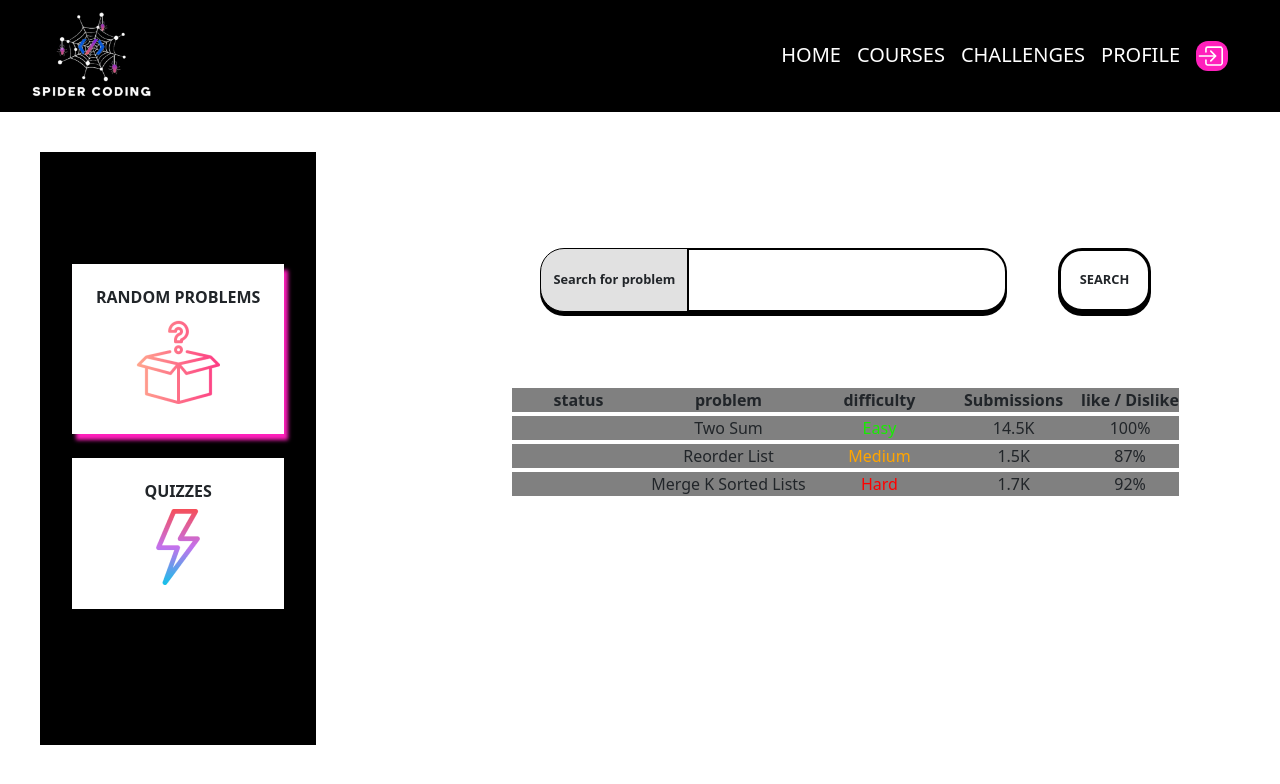
After one commit to hassanmok/final_project_edu, a Django app: page /challenges in a window 1280 px wide. The commit adds this page. Shown: the top 784 px of the page. Run offline with Django 5.2, Linux system fonts and the light colour scheme; some libraries are stand-ins or nearby versions.

Commit message:
hassan edit

```diff
--- /dev/null
+++ b/project/edu_app/templates/challenges.html
@@ -0,0 +1,162 @@
+{% load static %}
+<!DOCTYPE html>
+<html lang="en">
+<head>
+    <meta charset="UTF-8">
+    <meta name="viewport" content="width=device-width, initial-scale=1.0">
+    <link href="{% static 'style.css' %}" rel="stylesheet">
+    <link href="https://cdn.jsdelivr.net/npm/bootstrap@5.3.3/dist/css/bootstrap.min.css" rel="stylesheet" integrity="sha384-QWTKZyjpPEjISv5WaRU9OFeRpok6YctnYmDr5pNlyT2bRjXh0JMhjY6hW+ALEwIH" crossorigin="anonymous">
+    <link rel="stylesheet" href="https://cdnjs.cloudflare.com/ajax/libs/bootstrap-icons/1.10.5/font/bootstrap-icons.min.css">
+
+    <script src="https://cdn.tailwindcss.com"></script>
+    <script src="https://code.jquery.com/jquery-3.5.1.min.js"></script>
+    <script src="https://stackpath.bootstrapcdn.com/bootstrap/4.5.2/js/bootstrap.min.js"></script>
+    <script src="https://unpkg.com/typed.js@2.1.0/dist/typed.umd.js"></script>
+    <title>challenges</title>
+    <link rel="icon" type="image/png" sizes="512x512" href="{% static 'images/spider_logo2.png' %}">
+</head>
+<body>
+    <div id="upper_bar" class="bg-black p-8 flex justify-between items-center p-0">
+        <div id="left_bar" class="ml-8 my-2">
+          <a href="#">
+            <img class="h-24" src="{% static 'images/spider_logo2.png' %}" alt="logo_spider">
+          </a>
+        </div>
+        <div id="right_bar" class="flex space-x-4 mr-12 text-xl">
+            <a href="{% url 'index' %}">HOME</a>
+            <a href="{% url 'courses' %}">COURSES</a>
+            <a href="#">CHALLENGES</a>
+            <a href="#">PROFILE</a>
+            <a href="#" class="pr-1">
+            <svg id="logout" xmlns="http://www.w3.org/2000/svg" class="rounded-xl py-0.5 pr-1" width="32" height="30" fill="currentColor" class="bi bi-box-arrow-in-right" viewBox="0 0 16 16">
+                <path fill-rule="evenodd" d="M6 3.5a.5.5 0 0 1 .5-.5h8a.5.5 0 0 1 .5.5v9a.5.5 0 0 1-.5.5h-8a.5.5 0 0 1-.5-.5v-2a.5.5 0 0 0-1 0v2A1.5 1.5 0 0 0 6.5 14h8a1.5 1.5 0 0 0 1.5-1.5v-9A1.5 1.5 0 0 0 14.5 2h-8A1.5 1.5 0 0 0 5 3.5v2a.5.5 0 0 0 1 0z"/>
+                <path fill-rule="evenodd" d="M11.854 8.354a.5.5 0 0 0 0-.708l-3-3a.5.5 0 1 0-.708.708L10.293 7.5H1.5a.5.5 0 0 0 0 1h8.793l-2.147 2.146a.5.5 0 0 0 .708.708z"/>
+              </svg>
+            </a>
+        </div>
+    </div>
+
+    <div id="main_challenges">
+        <div id="random" class="flex p-10">
+
+            <div class="bg-black p-8 py-28 mr-48">
+                <div id="chall_prop" class="bg-white mb-4 p-4" style="box-shadow: 4px 6px 4px #FF20BC;">
+                    <div class="text-center mb-2">
+                        <h1><b>RANDOM PROBLEMS</b></h1>
+                    </div>
+                    <div class="flex justify-center">
+                        <img src="{% static 'images/surprise-box.png'%}" alt="">
+                    </div>
+                </div>
+                <div id="chall_prop" class="bg-white mb-4 p-4" onclick="show_quizzes()">
+                    <div class="text-center mb-2">
+                        <h1><b>QUIZZES</b></h1>
+                    </div>
+                    <div class="flex justify-center">
+                        <img src="{% static 'images/quizzes.png'%}" alt="">
+                    </div>
+                </div>
+            </div>
+            <div class="mt-16">
+                <div class="flex">
+                    <div class="input-group input-group-lg mx-8 mb-2 mt-8">
+                        <div class="input-group-prepend">
+                          <span style="font-size: 1vw; border-radius: 1.5rem 0 0 1.5rem; box-shadow: 0 4px 0px rgb(0, 0, 0); background-color: #E1E1E1; height: 5vw;" class="input-group-text border-black" id="inputGroup-sizing-lg"><b>Search for problem</b></span>
+                        </div>
+                        <input type="text" style="border-radius: 0 1.5rem 1.5rem 0; box-shadow: 0 4px 0px rgb(0, 0, 0); width: 25vw; height: 5vw; margin-right: 4VW;" class="border-2 border-black">
+
+                        <button id="bottom_main" style="font-size: 1vw; border-color: #000000; border-radius: 1.5rem 1.5rem 1.5rem 1.5rem; box-shadow: 0 4px 0px rgb(0, 0, 0); padding: 1.5vw;" type="button" class="border-3"><b>SEARCH</b></button>
+                    </div>
+                </div>
+                    <table style="width: 100%;" class="p-24 mt-16">
+                        <tr style="border: 4px solid white;" class="text-center">
+                          <th style="width:20%;">status</th>
+                          <th style="width:25%">problem</th>
+                          <th style="width:20%">difficulty</th>
+                          <th style="width:20%">Submissions</th>
+                          <th style="width:25%">like / Dislike</th>
+                        </tr>
+                        <tr style="border: 4px solid white;" class="text-center">
+                          <td></td>
+                          <td>Two Sum</td>
+                          <td style="color: rgb(24, 236, 0);">Easy</td>
+                          <td>14.5K</td>
+                          <td>100%</td>
+                        </tr>
+                        <tr style="border: 4px solid white;" class="text-center">
+                          <td></td>
+                          <td>Reorder List</td>
+                          <td style="color: orange;">Medium</td>
+                          <td>1.5K</td>
+                          <td>87%</td>
+                        </tr>
+                        <tr style="border: 4px solid white;" class="text-center">
+                            <td></td>
+                            <td>Merge K Sorted Lists</td>
+                            <td style="color: red;">Hard</td>
+                            <td>1.7K</td>
+                            <td>92%</td>
+                          </tr>
+                      </table>
+            </div>
+        </div>
+
+        <div id="quizzes" class="flex p-10" style="display: none;">
+            <div class="bg-black p-8 py-28 mr-48">
+                <div id="chall_prop" class="bg-white mb-4 p-4" onclick="show_random()">
+                    <div class="text-center mb-2">
+                        <h1><b>RANDOM PROBLEMS</b></h1>
+                    </div>
+                    <div class="flex justify-center">
+                        <img src="{% static 'images/surprise-box.png'%}" alt="">
+                    </div>
+                </div>
+                <div id="chall_prop" class="bg-white mb-4 p-4" style="box-shadow: 4px 6px 4px #FF20BC;">
+                    <div class="text-center mb-2">
+                        <h1><b>QUIZZES</b></h1>
+                    </div>
+                    <div class="flex justify-center">
+                        <img src="{% static 'images/quizzes.png'%}" alt="">
+                    </div>
+                </div>
+            </div>
+            <div class="mt-16">
+                <div style="font-size: 2vw; margin-left: 2vw;">
+                    <h1>if the Quizzes is URL</h1>
+                </div>
+                <div class="flex mb-4">
+                    <div class="input-group input-group-lg mx-8 mb-2 mt-8">
+                        <div class="input-group-prepend">
+                          <span style="font-size: 1vw; border-radius: 1.5rem 0 0 1.5rem; box-shadow: 0 4px 0px rgb(0, 0, 0); background-color: #E1E1E1; height: 5vw;" class="input-group-text border-black" id="inputGroup-sizing-lg"><img width="35vw" src="{%static 'images/link.png'%}" alt=""></span>
+                        </div>
+                        <input type="text" style="border-radius: 0 1.5rem 1.5rem 0; box-shadow: 0 4px 0px rgb(0, 0, 0); width: 30vw; height: 5vw; margin-right: 4VW;" class="border-2 border-black">
+
+                        <button id="bottom_main" style="font-size: 1vw; border-color: #000000; border-radius: 1.5rem 1.5rem 1.5rem 1.5rem; box-shadow: 0 4px 0px rgb(0, 0, 0); padding: 1.5vw;" type="button" class="border-3"><b>JOIN</b></button>
+                    </div>
+                </div>
+                <div style="font-size: 2vw; margin-left: 2vw;">
+                    <h1>if the Quizzes is code</h1>
+                </div>
+                <div class="flex">
+                    <div class="input-group input-group-lg mx-8 mb-2 mt-8">
+                        <div class="input-group-prepend">
+                          <span style="font-size: 1vw; border-radius: 1.5rem 0 0 1.5rem; box-shadow: 0 4px 0px rgb(0, 0, 0); background-color: #E1E1E1; height: 5vw;" class="input-group-text border-black" id="inputGroup-sizing-lg"><img width="35vw" src="{%static 'images/code.png'%}" alt=""></span>
+                        </div>
+                        <input type="text" style="border-radius: 0 1.5rem 1.5rem 0; box-shadow: 0 4px 0px rgb(0, 0, 0); width: 30vw; height: 5vw; margin-right: 4VW;" class="border-2 border-black">
+
+                        <button id="bottom_main" style="font-size: 1vw; border-color: #000000; border-radius: 1.5rem 1.5rem 1.5rem 1.5rem; box-shadow: 0 4px 0px rgb(0, 0, 0); padding: 1.5vw;" type="button" class="border-3"><b>JOIN</b></button>
+                    </div>
+                </div>
+
+            </div>
+        </div>
+    </div>
+
+
+
+
+
+
+    <script src="{% static 'script.js' %}"></script>
+</body>
+</html>
--- a/project/edu_app/templates/index.html
+++ b/project/edu_app/templates/index.html
@@ -12,7 +12,7 @@
     <script src="https://code.jquery.com/jquery-3.5.1.min.js"></script>
     <script src="https://stackpath.bootstrapcdn.com/bootstrap/4.5.2/js/bootstrap.min.js"></script>
     <script src="https://unpkg.com/typed.js@2.1.0/dist/typed.umd.js"></script>
-    <title>spider coding</title>
+    <title>Spider coding</title>
     <link rel="icon" type="image/png" sizes="512x512" href="{% static 'images/spider_logo2.png' %}">
 </head>
 <body>
@@ -26,7 +26,7 @@
           <div id="right_bar" class="flex space-x-4 mr-12 text-xl">
               <a href="#">HOME</a>
               <a href="{% url 'courses' %}">COURSES</a>
-              <a href="#">CHALLENGES</a>
+              <a href="{% url 'challenges' %}">CHALLENGES</a>
               <a href="#">PROFILE</a>
               <a href="#" class="pr-1">
               <svg id="logout" xmlns="http://www.w3.org/2000/svg" class="rounded-xl py-0.5 pr-1" width="32" height="30" fill="currentColor" class="bi bi-box-arrow-in-right" viewBox="0 0 16 16">
--- a/project/edu_app/urls.py
+++ b/project/edu_app/urls.py
@@ -4,5 +4,6 @@ from . import views
 
 urlpatterns = [
     path("", views.index, name="index"),
-    path("courses", views.courses, name="courses")
+    path("courses", views.courses, name="courses"),
+    path("challenges", views.challenges, name="challenges")
 ]
--- a/project/edu_app/views.py
+++ b/project/edu_app/views.py
@@ -10,3 +10,6 @@ def index(request):
 
 def courses(request):
     return render(request, "courses.html")
+
+def challenges(request):
+    return render(request, "challenges.html")
--- a/project/static/script.js
+++ b/project/static/script.js
@@ -22,3 +22,17 @@ var typed = new Typed("#text_mok", {
                <span style='color: #0116FF;'>return</span> 0; }</b>"],
     typeSpeed: 25
   });
+
+  function show_all_py(){
+    document.getElementById("main_courses").style.display = "none";
+    document.getElementById("main_courses_py").style.display = "block";
+  }
+  function show_quizzes(){
+    document.getElementById("random").style.display = "none";
+    document.getElementById("quizzes").style.display = "flex";
+
+  }
+  function show_random(){
+    document.getElementById("quizzes").style.display = "none";
+    document.getElementById("random").style.display = "flex";
+  }
--- a/project/static/style.css
+++ b/project/static/style.css
@@ -44,6 +44,10 @@
     box-shadow: 0 1px 4px #000000;
   }
 
+  #chall_prop:hover{
+    box-shadow: 4px 6px 4px #FF20BC;
+  }
+
   #loading-screen {
     position: fixed;
     top: 0;
@@ -60,3 +64,10 @@
 #loading-screen video {
     width: 120%;
 }
+
+tr, th{
+  background-color: gray;
+}
+tr{
+  border-color: white;
+}
```
Also changed, not shown: project/edu_app/templates/courses.html (+58 -15 lines), project/static/images/code.png (added), project/static/images/link.png (added), project/static/images/quizzes.png (added), project/static/images/surprise-box.png (added).
